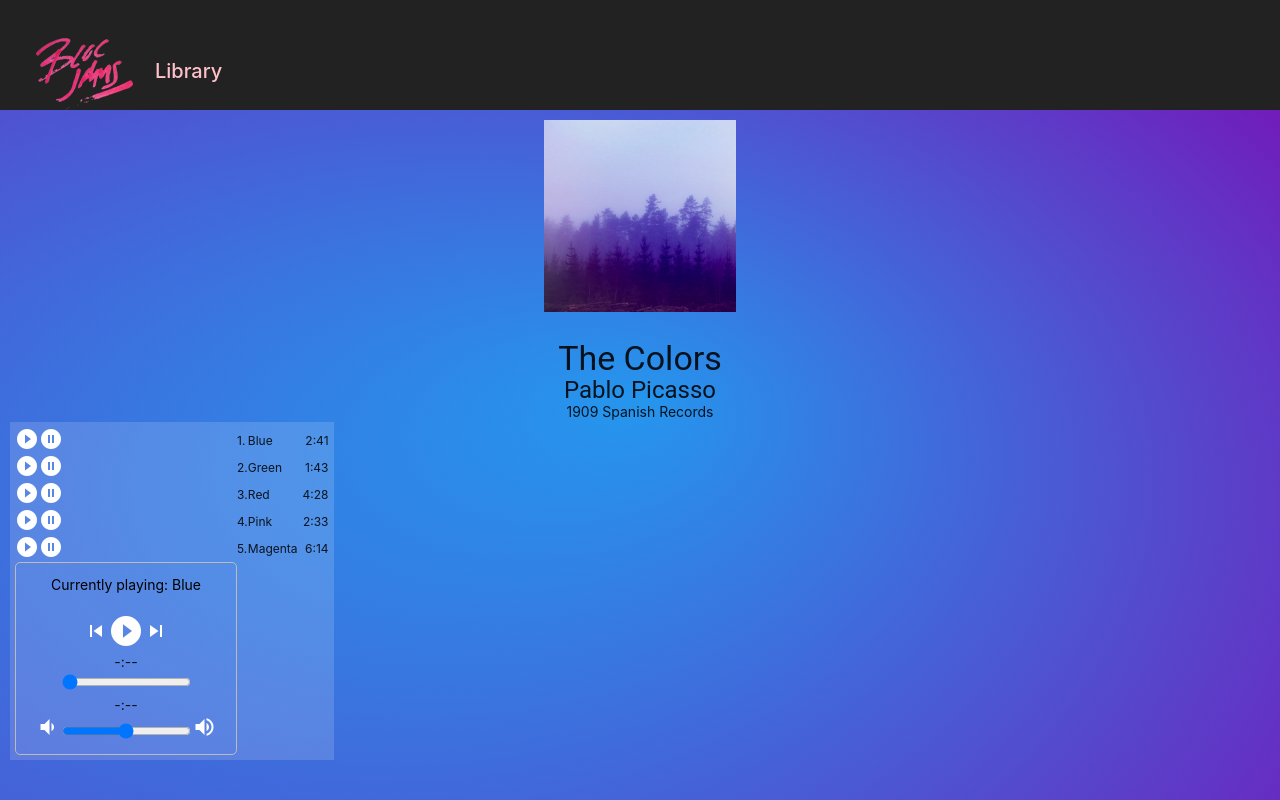
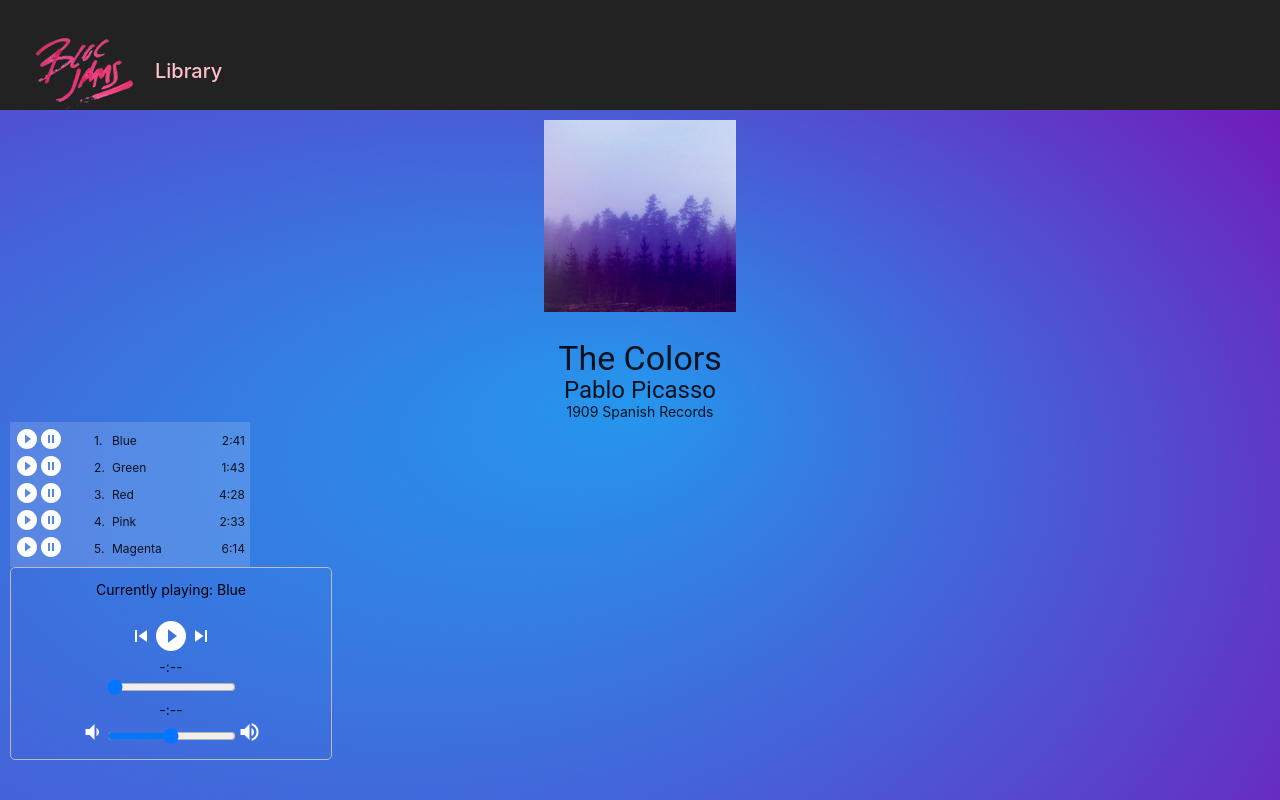
Before and after one commit to ryandiercks/bloc-jams-react, a React (Create React App) app: page /album/the-colors in a window 1280 px wide. Built offline with nearby package versions, Linux system fonts and the light colour scheme.

Commit message:
Assignment 10 styling completed v4

```diff
--- a/src/App.css
+++ b/src/App.css
@@ -166,8 +166,12 @@ a {
 }
 
 .player-bar{
-  width: 200px;
+  width: 100%;
   border-radius: 5px;
   border: 1px solid #bbb;
   padding: 10px;
 }
+
+.player-container{
+  width: 300px;
+}
--- a/src/components/Album.js
+++ b/src/components/Album.js
@@ -120,6 +120,7 @@ import PlayerBar from './PlayerBar';
           </div>
         </section>
         <section id="song-info">
+          <section className="player-container">
             <table id="song-list" cellSpacing="0" cellPadding="0">
               <colgroup>
                 <col id="song-number-column" />
@@ -141,8 +142,10 @@ import PlayerBar from './PlayerBar';
                     </tr>
                   )
                 }
+              </tbody>
+            </table>
             <PlayerBar
-                isPlaying={this.state.isPlaying}
+              isPlaying={this.state.iWsPlaying}
               currentSong={this.state.currentSong}
               currentTime={this.audioElement.currentTime}
               duration={this.audioElement.duration}
@@ -154,11 +157,9 @@ import PlayerBar from './PlayerBar';
               handleVolumeChange={(e) => this.handleVolumeChange(e)}
               formatTime={(s) => this.formatTime(s)}
             />
-            </tbody>
-          </table>
           </section>
         </section>
-
+       </section>
      );
    }
  }
```
Lines whose indentation alone changed are shown as unchanged.
